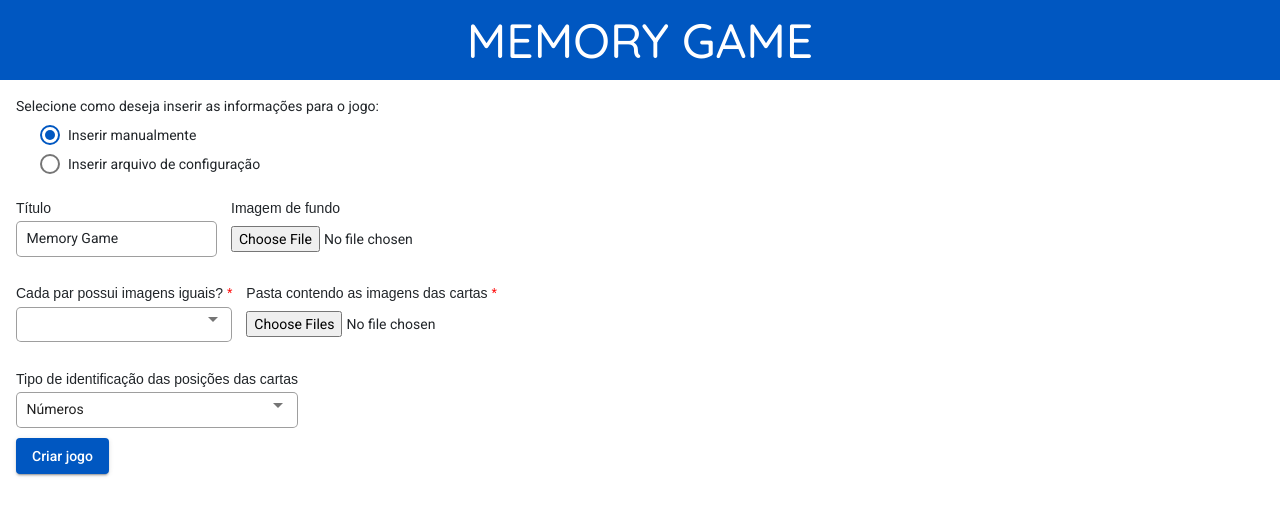
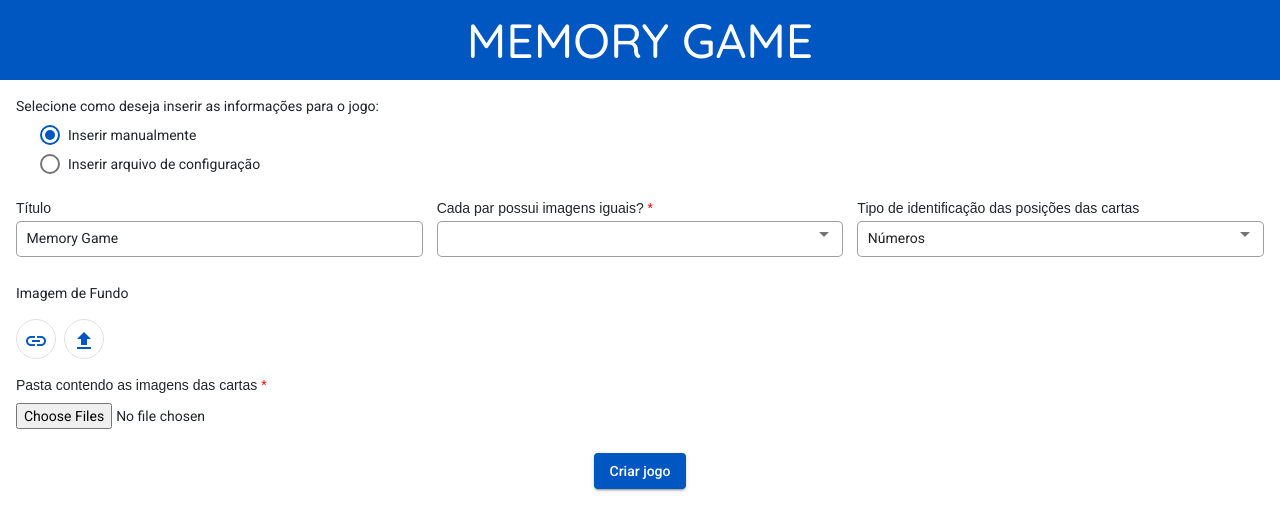
Before and after one commit to flaviamatdev/memory-game, an Angular app: page / in a window 1280 px wide. Shown: the top 530 px of the page. Built offline with nearby package versions, Linux system fonts and the light colour scheme.

Commit message:
add opcao de imagem de fundo ser url

```diff
--- /dev/null
+++ b/src/app/shared/components/input/image/input-image/input-image.component.html
@@ -0,0 +1,29 @@
+<div class="input-image">
+    <div class="input-img-buttons">
+        <button mat-icon-button mat-stroked-button type="button" (click)="onChooseInputType(true)"
+            matTooltip="Inserir URL" color="primary">
+            <mat-icon>link</mat-icon>
+        </button>
+
+        <button mat-icon-button mat-stroked-button type="button" (click)="onChooseInputType(false)"
+            matTooltip="Fazer upload" color="primary">
+            <mat-icon>upload</mat-icon>
+        </button>
+    </div>
+
+    <div [ngSwitch]="isUrl" class="form-item">
+        <div class="input-preview">
+            <img *ngIf="imgPreview" [src]="imgPreview" class="img-preview" alt="Imagem">
+
+            <div *ngSwitchCase="true" class="form-item">
+                <app-input-text label="URL" [form]="form" [controlName]="urlControlName" (onChange)="onInsertUrl($event)">
+                </app-input-text>
+            </div>
+
+            <div *ngSwitchCase="false">
+                <app-upload-image label="Selecione imagem" [form]="form" [controlName]="uploadControlName">
+                </app-upload-image>
+            </div>
+        </div>
+    </div>
+</div>
--- /dev/null
+++ b/src/app/shared/components/input/image/input-image/input-image.component.scss
@@ -0,0 +1,29 @@
+.input-image {
+    display: flex;
+    flex-direction: row;
+    flex-wrap: wrap;
+    gap: 1rem;
+    align-items: flex-start;
+}
+
+.input-img-buttons {
+    display: flex;
+    flex-direction: row;
+    flex-wrap: wrap;
+    gap: 0.5rem;
+    align-items: center;
+}
+
+.input-preview {
+    flex: 1 0 0;
+    display: flex;
+    flex-direction: row;
+    flex-wrap: wrap;
+    gap: 0.5rem;
+    align-items: center;
+}
+
+.img-preview {
+    width: 50px;
+    height: auto;
+}
--- /dev/null
+++ b/src/app/shared/components/input/image/input-image/input-image.component.ts
@@ -0,0 +1,80 @@
+import { Component, Input, OnInit } from '@angular/core';
+import { FormControl, FormGroup, Validators } from '@angular/forms';
+import { CardImage } from 'src/app/shared/model/card-image.model';
+
+@Component({
+    selector: 'app-input-image',
+    templateUrl: './input-image.component.html',
+    styleUrls: ['./input-image.component.scss']
+})
+export class InputImageComponent implements OnInit {
+
+    @Input() form: FormGroup;
+    @Input() controlName: string;
+
+    urlControlName: string;
+    uploadControlName: string;
+    isUrl: boolean;
+    imgPreview: any;
+
+
+    ngOnInit(): void {
+        this.urlControlName = `${this.controlName}Url`;
+        this.uploadControlName = `${this.controlName}Upload`;
+
+        this.form.addControl(this.urlControlName, new FormControl());
+        this.form.addControl(this.uploadControlName, new FormControl());
+
+        this.form.get(this.uploadControlName).valueChanges.subscribe(value => this._onUpload(value));
+    }
+
+    onChooseInputType(isUrl: boolean) {
+        this.isUrl = isUrl;
+        this.imgPreview = null;
+        this.form.get(this.controlName).setValue(null);
+
+        if (isUrl) {
+            this._setFormControlAsRequired(this.urlControlName);
+            this._setFormControlAsNotRequired(this.uploadControlName);
+        }
+        else {
+            this._setFormControlAsRequired(this.uploadControlName);
+            this._setFormControlAsNotRequired(this.urlControlName);
+        }
+    }
+
+    private _setFormControlAsRequired(controlName: string) {
+        let control = this.form.get(controlName);
+        control.reset();
+        control.setValidators(Validators.required);
+        control.updateValueAndValidity();
+    }
+
+    private _setFormControlAsNotRequired(controlName: string) {
+        let control = this.form.get(controlName);
+        control.reset();
+        control.clearValidators();
+        control.updateValueAndValidity();
+    }
+
+
+    onInsertUrl($url: string) {
+        let value = $url;
+        if (!$url) {
+            value = null;
+        }
+
+        this.imgPreview = value;
+        this.form.get(this.controlName).setValue(value);
+    }
+
+    private _onUpload(cardImages: CardImage[]) {
+        if ( !(cardImages?.length) ) {
+            this.imgPreview = null;
+            return;
+        }
+
+        this.imgPreview = cardImages[0].base64;
+    }
+
+}
--- a/src/app/shared/components/input/upload-image/upload-image.component.ts
+++ b/src/app/shared/components/input/image/upload-image/upload-image.component.ts
@@ -1,5 +1,5 @@
 import { Component, ElementRef, Input, ViewChild } from '@angular/core';
-import { AbstractInputComponent } from '../abstract-input.component';
+import { AbstractInputComponent } from '../../abstract-input.component';
 import { ToastService } from 'src/app/services/toast.service';
 import { CardImage } from 'src/app/shared/model/card-image.model';
 
--- a/src/app/shared/components/input/input.module.ts
+++ b/src/app/shared/components/input/input.module.ts
@@ -6,7 +6,8 @@ import { FormsModule, ReactiveFormsModule } from '@angular/forms';
 import { InputNumberComponent } from './input-number/input-number.component';
 import { InputTextComponent } from './input-text/input-text.component';
 import { SelectComponent } from './select/select.component';
-import { UploadImageComponent } from './upload-image/upload-image.component';
+import { UploadImageComponent } from './image/upload-image/upload-image.component';
+import { InputImageComponent } from './image/input-image/input-image.component';
 
 @NgModule({
     imports: [
@@ -21,12 +22,14 @@ import { UploadImageComponent } from './upload-image/upload-image.component';
         InputTextComponent,
         SelectComponent,
         UploadImageComponent,
+        InputImageComponent,
     ],
     exports: [
         InputNumberComponent,
         InputTextComponent,
         SelectComponent,
         UploadImageComponent,
+        InputImageComponent,
     ],
     schemas: [CUSTOM_ELEMENTS_SCHEMA]
 })
--- a/src/app/views/home/game-config-form/game-config-form.component.html
+++ b/src/app/views/home/game-config-form/game-config-form.component.html
@@ -13,28 +13,28 @@
     <div *ngSwitchCase="INPUT_TYPE.MANUALLY">
         <form *ngIf="form" [formGroup]="form">
             <div class="form-line">
-                <app-input-text label="Título" [form]="form" controlName="title"></app-input-text>
-                <app-upload-image label="Imagem de fundo" [form]="form" controlName="backgroundImgSrc"></app-upload-image>
-            </div>
+                <app-input-text class="form-item" label="Título" [form]="form" controlName="title"></app-input-text>
 
-            <div class="form-line">
-                <app-select label="Cada par possui imagens iguais?"
+                <app-select class="form-item" label="Cada par possui imagens iguais?"
                     [form]="form" controlName="singleImgPerPair" [options]="numImagesPerPairOptions">
                 </app-select>
 
+                <app-select class="form-item" label="Tipo de identificação das posições das cartas"
+                    [form]="form" controlName="cardIdType" [options]="cardIdOptions">
+                </app-select>
+            </div>
+
+            <span>Imagem de Fundo</span>
+            <app-input-image [form]="form" controlName="backgroundImgSrc"></app-input-image>
+
+            <div class="form-line">
                 <app-upload-image label="Pasta contendo as imagens das cartas"
                     [form]="form" controlName="cardImages" [selectAllDir]="true">
                 </app-upload-image>
             </div>
-
-            <div class="form-line">
-                <app-select label="Tipo de identificação das posições das cartas"
-                    [form]="form" controlName="cardIdType" [options]="cardIdOptions">
-                </app-select>
-            </div>
         </form>
 
-        <div>
+        <div class="mt-4 text-center">
             <button mat-raised-button type="submit" color="primary" (click)="submit()">Criar jogo</button>
         </div>
     </div>
--- a/src/app/views/home/game-config-form/game-config-form.component.ts
+++ b/src/app/views/home/game-config-form/game-config-form.component.ts
@@ -48,10 +48,10 @@ export class GameConfigFormComponent implements OnInit {
     private _initForm() {
         this.form = this.fb.group({
             title: new FormControl('Memory Game', Validators.required),
-            backgroundImgSrc: new FormControl(null),
+            cardIdType: new FormControl(CardIdTypeEnum.NUMBERS, Validators.required),
             singleImgPerPair: new FormControl(null, Validators.required),
+            backgroundImgSrc: new FormControl(null, Validators.required),
             cardImages: new FormControl(null, Validators.required),
-            cardIdType: new FormControl(CardIdTypeEnum.NUMBERS, Validators.required),
         });
     }
 
@@ -60,12 +60,12 @@ export class GameConfigFormComponent implements OnInit {
             { id: CardIdTypeEnum.NUMBERS, label: 'Números' },
             { id: CardIdTypeEnum.IMAGES, label: 'Imagens' },
             { id: CardIdTypeEnum.ROW_COLUMN, label: 'Linhas e colunas' },
-        ]
+        ];
 
         this.numImagesPerPairOptions = [
             { id: true, label: 'Sim' },
             { id: false, label: 'Não' },
-        ]
+        ];
     }
 
     onSelectConfigFile($event: any) {
@@ -79,7 +79,17 @@ export class GameConfigFormComponent implements OnInit {
         if (this.form.invalid) {
             return this.toastService.showInvalidFormError();
         }
-        this.gameService.create(Object.assign(new GameConfig(), this.form.value));
+
+        let data = {...this.form.value };
+
+        let gameConfig = new GameConfig();
+        gameConfig.title = data.title;
+        gameConfig.singleImgPerPair = data.singleImgPerPair;
+        gameConfig.cardIdType = data.cardIdType;
+        gameConfig.backgroundImgSrc = data.backgroundImgSrc;
+        gameConfig.cardImages = data.cardImages;
+
+        this.gameService.create(gameConfig);
     }
 
 }
```
Also changed, not shown: src/app/shared/components/input/image/upload-image/upload-image.component.html (renamed from src/app/shared/components/input/upload-image/upload-image.component.html), src/app/shared/components/input/image/upload-image/upload-image.component.scss (renamed from src/app/shared/components/input/upload-image/upload-image.component.scss).
